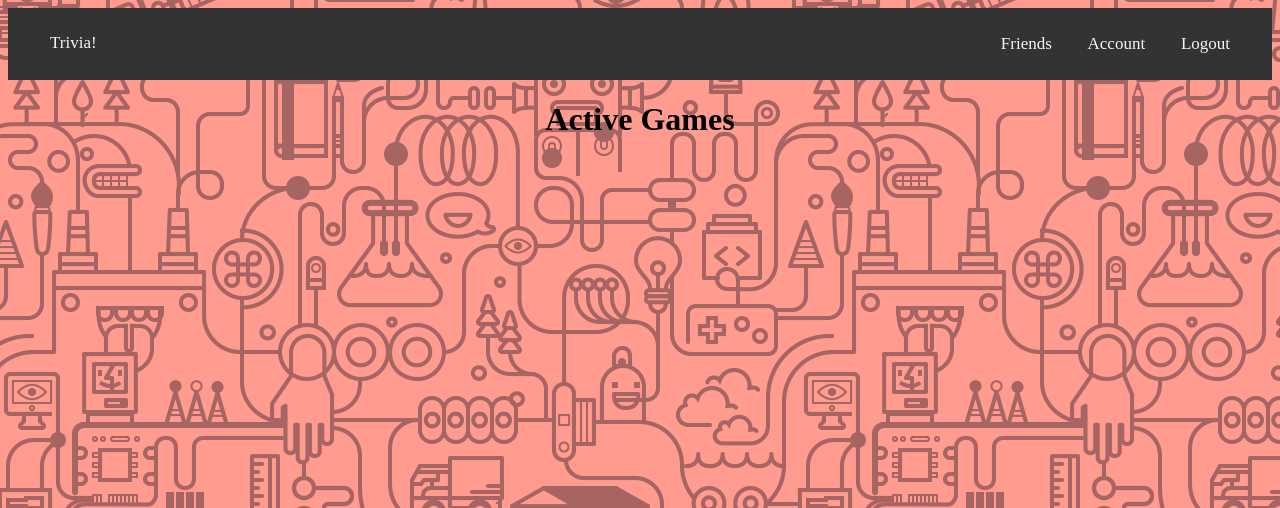
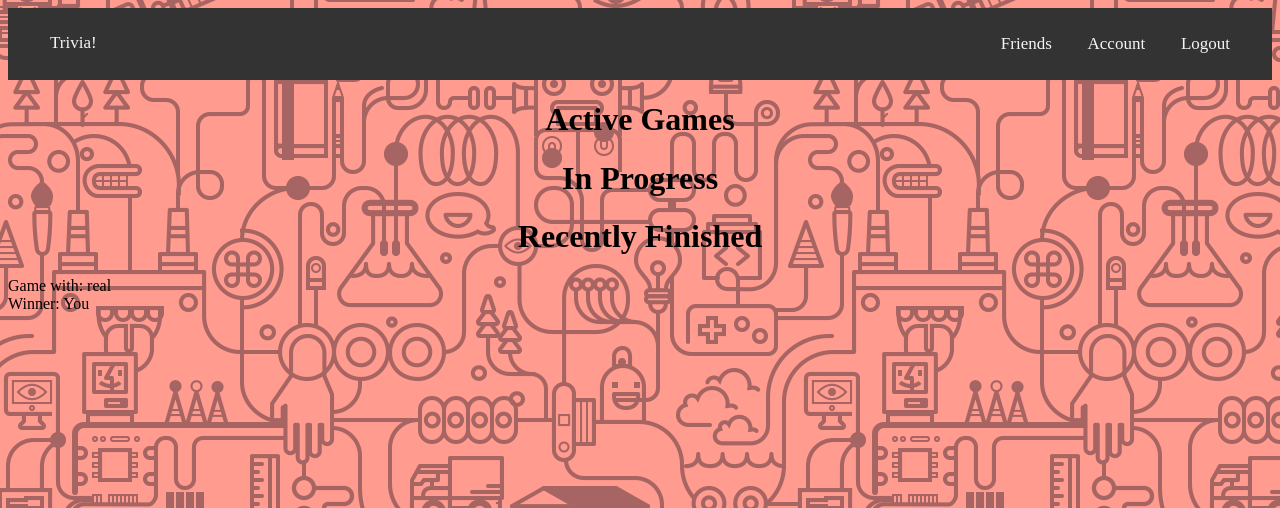
Before and after one commit to jorgerivero3/project_2, a Flask app: page /active in a window 1280 px wide. Shown: the top 508 px of the page. Run offline with Flask 2, Linux system fonts and the light colour scheme; a user stored in the database is signed in; data comes from the database, SQL or seed files in the repository; some web fonts are replaced.

Commit message:
added in progress and recent games still needs formatting

```diff
--- a/Application/templates/active.html
+++ b/Application/templates/active.html
@@ -3,7 +3,7 @@
 
 <div>
 	<h1>Active Games</h1>
-	<div class="games">
+	<div class="future">
 	{% for game in current_user.games %}
 		{% if current_user.id == game.player1 and game.done == false %}
 			Game with: {{ User.query.filter_by(id=game.player2).first().username }}<br><br>
@@ -14,6 +14,42 @@
 		{% endif %}
 	{% endfor %}
 	</div>
+	<h1>In Progress</h1>
+	<div class="present">
+	{% for game in current_user.games %}
+		{% if current_user.id == game.player1 and game.done == true and game.over == false %}
+			Game with: {{ User.query.filter_by(id=game.player2).first().username }}<br><br>
+			Your score: {{ game.score1 }}
+		{% endif %}
+	{% endfor %}
+	</div>
+	<h1>Recently Finished</h1>
+	<div class="past">
+	{% for game in current_user.games %}
+		{% if game.over == true and game.done == true %}
+			{% if current_user.id == game.player1 %}
+				Game with: {{ User.query.filter_by(id=game.player2).first().username }}<br>
+			{% else %}
+				Game with: {{ User.query.filter_by(id=game.player1).first().username }}<br>
+			{% endif %}
+			{% if game.score1 > game.score2 %}
+				{% if current_user.id == game.player1 %}
+					Winner: You<br><br>
+				{% else %}
+					Winner: {{ User.query.filter_by(id=game.player2).first().username }}<br><br>
+				{% endif %}
+			{% elif game.score1 == game.score2 %}
+				Tie Game!
+			{% else %}
+				{% if current_user.id == game.player2 %}
+					Winner: You<br><br>
+				{% else %}
+					Winner: {{ User.query.filter_by(id=game.player1).first().username }}<br><br>
+				{% endif %}
+			{% endif %}
+		{% endif %}
+	{% endfor %}
+	</div>
 </div>
 
 {% endblock content %}
```
Also changed, not shown: 2 other files.
